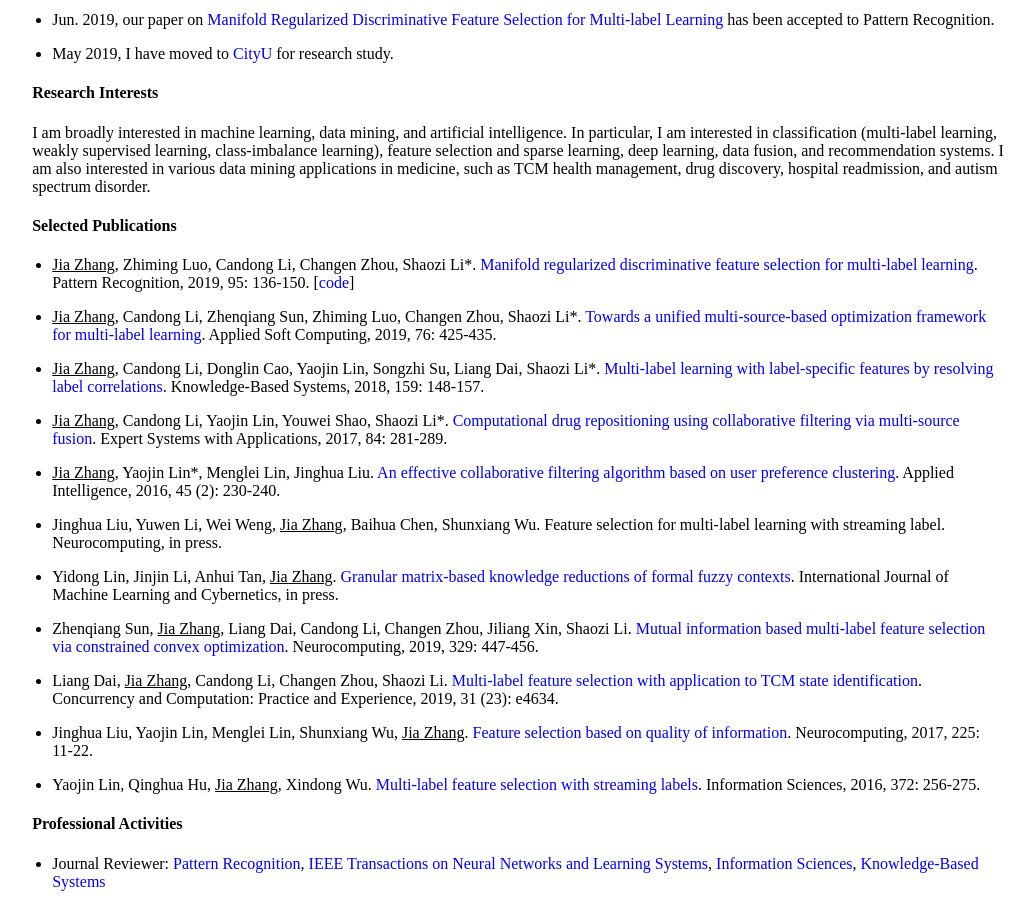
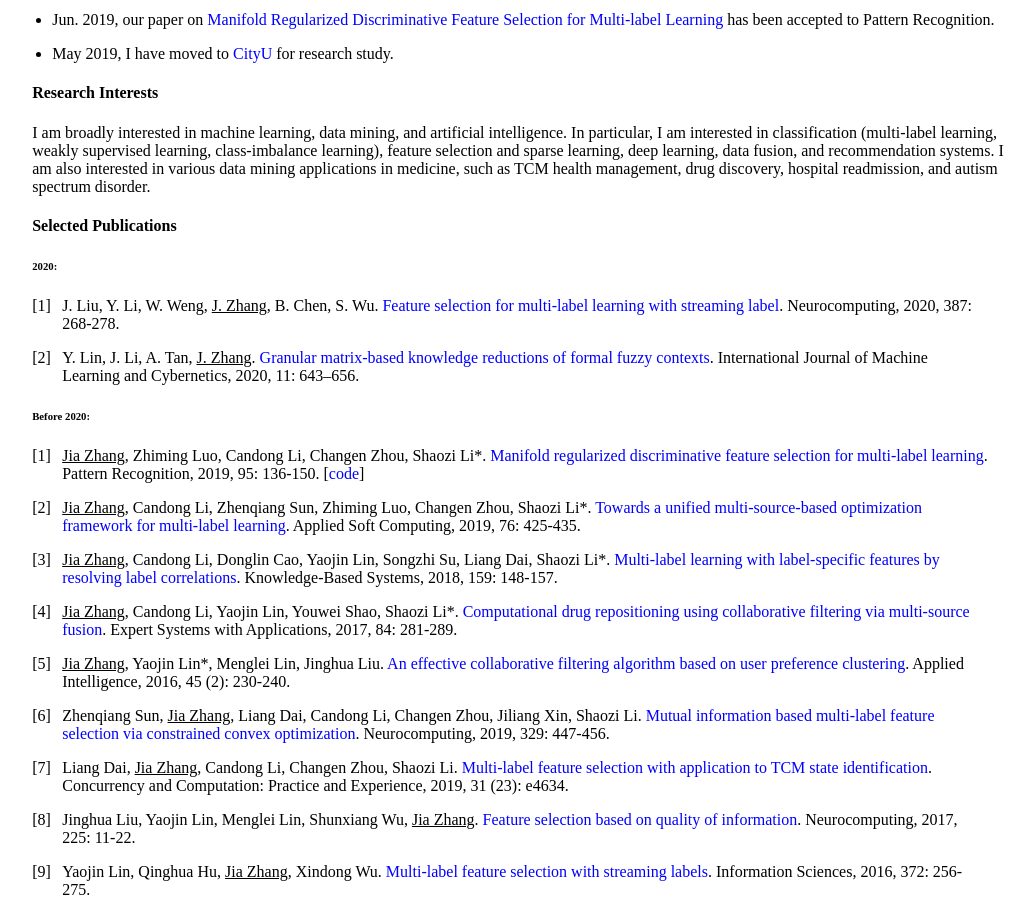
Before and after one commit to jiazhang-ml/jiazhang-ml.github.io, a Jekyll site: the page built from index.md, in a window 1280 px wide and 900 px high, scrolled down 360 px. Shown: the whole window, without its empty margins (115-1148 px from the left). Built offline with Jekyll 4.4.1, drawn with Linux system fonts in a browser that asks for light colours.

Commit message:
Update index.md

```diff
--- a/index.md
+++ b/index.md
@@ -26,27 +26,32 @@ I am broadly interested in machine learning, data mining, and artificial intelli
 
 #### Selected Publications
 
-* <u>Jia Zhang</u>, Zhiming Luo, Candong Li, Changen Zhou, Shaozi Li\*. [Manifold regularized discriminative feature selection for multi-label learning](https://www.sciencedirect.com/science/article/abs/pii/S0031320319302341). Pattern Recognition, 2019, 95: 136-150. [[code](MDFS-master.zip)]
-* <u>Jia Zhang</u>, Candong Li, Zhenqiang Sun, Zhiming Luo, Changen Zhou, Shaozi Li\*. [Towards a unified multi-source-based optimization framework for multi-label learning](https://www.sciencedirect.com/science/article/abs/pii/S1568494618307051). Applied Soft Computing, 2019, 76: 425-435.
+###### 2020:
 
-* <u>Jia Zhang</u>, Candong Li, Donglin Cao, Yaojin Lin, Songzhi Su, Liang Dai, Shaozi Li\*. [Multi-label learning with label-specific features by resolving label correlations](https://www.sciencedirect.com/science/article/abs/pii/S0950705118303472). Knowledge-Based Systems, 2018, 159: 148-157.
+1. J. Liu, Y. Li, W. Weng, <u>J. Zhang</u>, B. Chen, S. Wu. [Feature selection for multi-label learning with streaming label](https://www.sciencedirect.com/science/article/abs/pii/S0925231220300242). Neurocomputing, 2020, 387: 268-278.
 
-* <u>Jia Zhang</u>, Candong Li, Yaojin Lin, Youwei Shao, Shaozi Li\*. [Computational drug repositioning using collaborative filtering via multi-source fusion](https://www.sciencedirect.com/science/article/pii/S0957417417303202). Expert Systems with Applications, 2017, 84: 281-289.
+2. Y. Lin, J. Li, A. Tan, <u>J. Zhang</u>. [Granular matrix-based knowledge reductions of formal fuzzy contexts](https://link.springer.com/article/10.1007/s13042-019-01022-4). International Journal of Machine Learning and Cybernetics, 2020, 11: 643–656.
 
-* <u>Jia Zhang</u>, Yaojin Lin\*, Menglei Lin, Jinghua Liu. [An effective collaborative filtering algorithm based on user preference clustering](https://link.springer.com/article/10.1007/s10489-015-0756-9). Applied Intelligence, 2016, 45 (2): 230-240.
 
-* Jinghua Liu, Yuwen Li, Wei Weng, <u>Jia Zhang</u>, Baihua Chen, Shunxiang Wu. Feature selection for multi-label learning with streaming label. Neurocomputing, in press.
+###### Before 2020:
 
-* Yidong Lin, Jinjin Li, Anhui Tan, <u>Jia Zhang</u>. [Granular matrix-based knowledge reductions of formal fuzzy contexts](https://link.springer.com/article/10.1007/s13042-019-01022-4). International Journal of Machine Learning and Cybernetics, in press.
+1. <u>Jia Zhang</u>, Zhiming Luo, Candong Li, Changen Zhou, Shaozi Li\*. [Manifold regularized discriminative feature selection for multi-label learning](https://www.sciencedirect.com/science/article/abs/pii/S0031320319302341). Pattern Recognition, 2019, 95: 136-150. [[code](MDFS-master.zip)]
+2. <u>Jia Zhang</u>, Candong Li, Zhenqiang Sun, Zhiming Luo, Changen Zhou, Shaozi Li\*. [Towards a unified multi-source-based optimization framework for multi-label learning](https://www.sciencedirect.com/science/article/abs/pii/S1568494618307051). Applied Soft Computing, 2019, 76: 425-435.
 
-* Zhenqiang Sun, <u>Jia Zhang</u>, Liang Dai, Candong Li, Changen Zhou, Jiliang Xin, Shaozi Li. [Mutual information based multi-label feature selection via constrained convex optimization](https://www.sciencedirect.com/science/article/abs/pii/S0925231218312360). Neurocomputing, 2019, 329: 447-456.
+3. <u>Jia Zhang</u>, Candong Li, Donglin Cao, Yaojin Lin, Songzhi Su, Liang Dai, Shaozi Li\*. [Multi-label learning with label-specific features by resolving label correlations](https://www.sciencedirect.com/science/article/abs/pii/S0950705118303472). Knowledge-Based Systems, 2018, 159: 148-157.
 
-* Liang Dai, <u>Jia Zhang</u>, Candong Li, Changen Zhou, Shaozi Li. [Multi‐label feature selection with application to TCM state identification](https://onlinelibrary.wiley.com/doi/abs/10.1002/cpe.4634). Concurrency and Computation: Practice and Experience, 2019, 31 (23): e4634.
+4. <u>Jia Zhang</u>, Candong Li, Yaojin Lin, Youwei Shao, Shaozi Li\*. [Computational drug repositioning using collaborative filtering via multi-source fusion](https://www.sciencedirect.com/science/article/pii/S0957417417303202). Expert Systems with Applications, 2017, 84: 281-289.
 
-* Jinghua Liu, Yaojin Lin, Menglei Lin, Shunxiang Wu, <u>Jia Zhang</u>. [Feature selection based on quality of information](https://www.sciencedirect.com/science/article/abs/pii/S0925231216312991). Neurocomputing, 2017, 225: 11-22.
+5. <u>Jia Zhang</u>, Yaojin Lin\*, Menglei Lin, Jinghua Liu. [An effective collaborative filtering algorithm based on user preference clustering](https://link.springer.com/article/10.1007/s10489-015-0756-9). Applied Intelligence, 2016, 45 (2): 230-240.
 
-* Yaojin Lin, Qinghua Hu, <u>Jia Zhang</u>, Xindong Wu. [Multi-label feature selection with streaming labels](https://www.sciencedirect.com/science/article/pii/S0020025516306120). Information Sciences, 2016, 372: 256-275.
+6. Zhenqiang Sun, <u>Jia Zhang</u>, Liang Dai, Candong Li, Changen Zhou, Jiliang Xin, Shaozi Li. [Mutual information based multi-label feature selection via constrained convex optimization](https://www.sciencedirect.com/science/article/abs/pii/S0925231218312360). Neurocomputing, 2019, 329: 447-456.
+
+7. Liang Dai, <u>Jia Zhang</u>, Candong Li, Changen Zhou, Shaozi Li. [Multi‐label feature selection with application to TCM state identification](https://onlinelibrary.wiley.com/doi/abs/10.1002/cpe.4634). Concurrency and Computation: Practice and Experience, 2019, 31 (23): e4634.
+
+8. Jinghua Liu, Yaojin Lin, Menglei Lin, Shunxiang Wu, <u>Jia Zhang</u>. [Feature selection based on quality of information](https://www.sciencedirect.com/science/article/abs/pii/S0925231216312991). Neurocomputing, 2017, 225: 11-22.
+
+9. Yaojin Lin, Qinghua Hu, <u>Jia Zhang</u>, Xindong Wu. [Multi-label feature selection with streaming labels](https://www.sciencedirect.com/science/article/pii/S0020025516306120). Information Sciences, 2016, 372: 256-275.
 
 #### Professional Activities
 
-* Journal Reviewer: [Pattern Recognition](https://www.journals.elsevier.com/pattern-recognition/), [IEEE Transactions on Neural Networks and Learning Systems](https://mc.manuscriptcentral.com/tnnls), [Information Sciences](https://www.journals.elsevier.com/information-sciences), [Knowledge-Based Systems](https://www.journals.elsevier.com/knowledge-based-systems)
+Journal Reviewer: [Pattern Recognition](https://www.journals.elsevier.com/pattern-recognition/), [IEEE Transactions on Neural Networks and Learning Systems](https://mc.manuscriptcentral.com/tnnls), [Information Sciences](https://www.journals.elsevier.com/information-sciences), [Knowledge-Based Systems](https://www.journals.elsevier.com/knowledge-based-systems)
```
